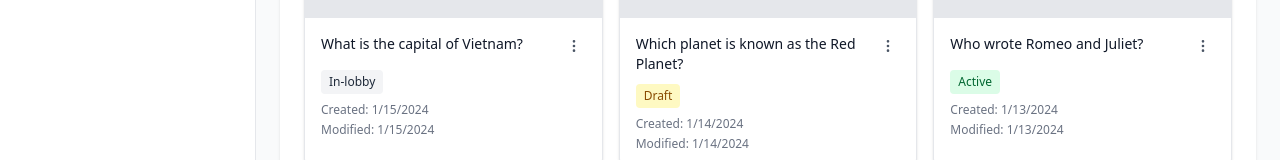
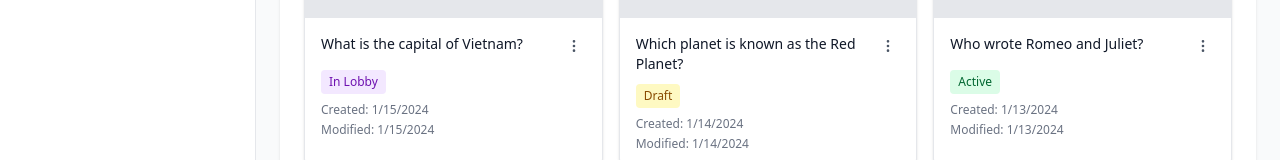
Before and after one commit to nguyenhieutrung97/kahoot, a Next.js app: page /admin in a window 1280 px wide. Shown: the part 528-688 px from the top of the page. Built offline with nearby package versions, Linux system fonts and the light colour scheme.

Commit message:
Update status styling for in-lobby in both question sections
cgen-70880d4bf5dc45dca90f7ef866834246

```diff
--- a/src/app/admin/page.tsx
+++ b/src/app/admin/page.tsx
@@ -329,9 +329,10 @@ export default function AdminDashboard() {
                               <span className={`inline-block px-2 py-1 text-xs rounded ${
                                 question.status === 'active' ? 'bg-green-100 text-green-800' :
                                 question.status === 'draft' ? 'bg-yellow-100 text-yellow-800' :
+                                question.status === 'in-lobby' ? 'bg-purple-100 text-purple-800' :
                                 'bg-gray-100 text-gray-800'
                               }`}>
-                                {question.status.charAt(0).toUpperCase() + question.status.slice(1)}
+                                {question.status === 'in-lobby' ? 'In Lobby' : question.status.charAt(0).toUpperCase() + question.status.slice(1)}
                               </span>
 
                               <div className="text-xs text-gray-500 space-y-1">
@@ -532,10 +533,11 @@ export default function AdminDashboard() {
                               <div className="space-y-2">
                                 <span className={`inline-block px-2 py-1 text-xs rounded ${
                                   question.status === 'active' ? 'bg-green-100 text-green-800' :
-                                  question.status === 'draft' ? 'bg-yellow-100 text-yellow-800' :
-                                  'bg-gray-100 text-gray-800'
+                                question.status === 'draft' ? 'bg-yellow-100 text-yellow-800' :
+                                question.status === 'in-lobby' ? 'bg-purple-100 text-purple-800' :
+                                'bg-gray-100 text-gray-800'
                                 }`}>
-                                  {question.status.charAt(0).toUpperCase() + question.status.slice(1)}
+                                  {question.status === 'in-lobby' ? 'In Lobby' : question.status.charAt(0).toUpperCase() + question.status.slice(1)}
                                 </span>
 
                                 <div className="text-xs text-gray-500 space-y-1">
@@ -565,10 +567,11 @@ export default function AdminDashboard() {
                               <div className="flex items-center space-x-4 mt-1">
                                 <span className={`px-2 py-1 text-xs rounded ${
                                   question.status === 'active' ? 'bg-green-100 text-green-800' :
-                                  question.status === 'draft' ? 'bg-yellow-100 text-yellow-800' :
-                                  'bg-gray-100 text-gray-800'
+                                question.status === 'draft' ? 'bg-yellow-100 text-yellow-800' :
+                                question.status === 'in-lobby' ? 'bg-purple-100 text-purple-800' :
+                                'bg-gray-100 text-gray-800'
                                 }`}>
-                                  {question.status.charAt(0).toUpperCase() + question.status.slice(1)}
+                                  {question.status === 'in-lobby' ? 'In Lobby' : question.status.charAt(0).toUpperCase() + question.status.slice(1)}
                                 </span>
                                 <span className="text-xs text-gray-500">Created: {new Date(question.createdDate).toLocaleDateString()}</span>
                                 <span className="text-xs text-gray-500">Modified: {new Date(question.modifiedDate).toLocaleDateString()}</span>
```
